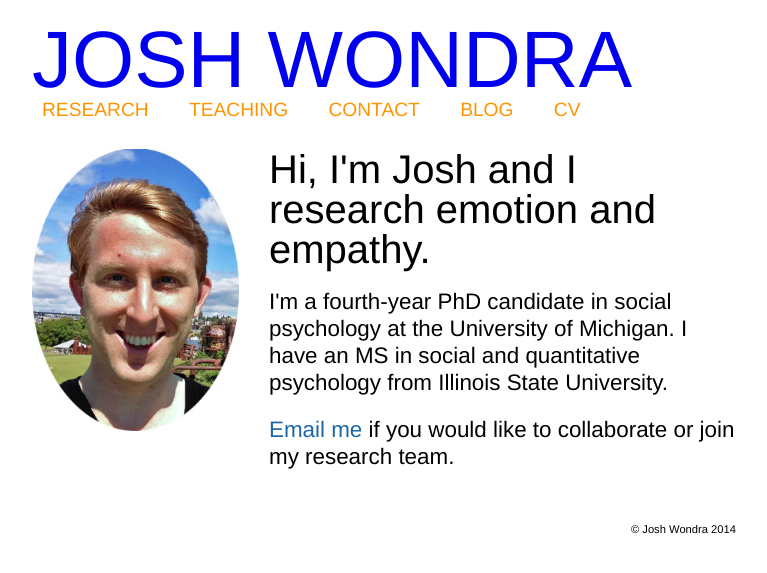
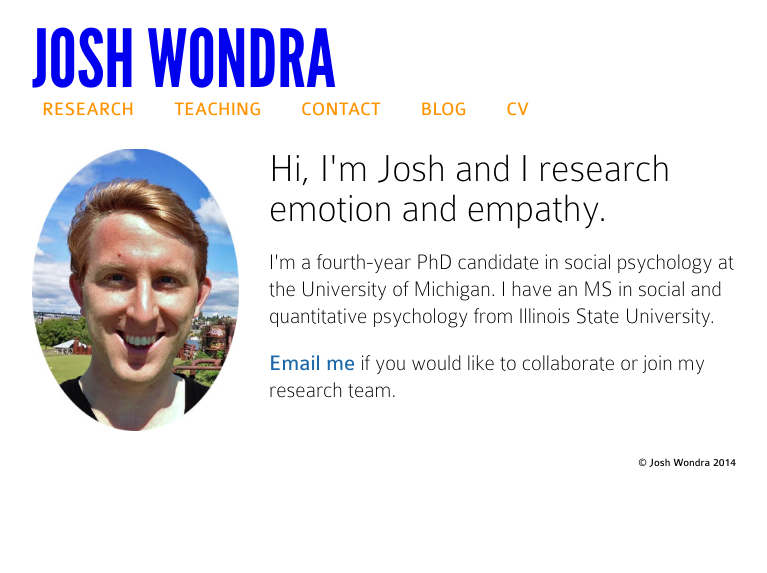
Before and after one commit to joshwondra/joshwondra.com, a Jekyll site: the page index.html, which Jekyll copies as it is, in a window 1280 px wide. Shown: the top 573 px of the page, without its empty margins (256-1023 px from the left). Built offline with Jekyll 4.4.1, drawn with Linux system fonts in a browser that asks for light colours.

Commit message:
Fix @font-face selectors

```diff
--- a/css/style.css
+++ b/css/style.css
@@ -42,6 +42,22 @@ h2 {
 }
 
 /* 3. TYPOGRAPHY */
+
+@font-face {
+	font-family: "League Gothic";
+	src: url("../fonts/LeagueGothic-Regular.otf") format("opentype");
+}
+
+@font-face {
+	font-family: "Colaborate-Thin";
+	src: url("../fonts/ColabThi.otf") format("opentype");
+}
+
+@font-face {
+	font-family: "Colaborate-Regular";
+	src: url("../fonts/ColabReg.otf") format("opentype");
+}
+
 /* 4. LINKS */
 
 a {
@@ -56,7 +72,6 @@ a {
 header {
 	color: #174469;
 	font-family: "League Gothic", helvetica, sans-serif;
-	src: url("../fonts/LeagueGothic-Regular.otf") format("opentype");
 	font-size: 5em;
 	text-transform: uppercase;
 }
@@ -71,7 +86,6 @@ header a:visited {
 	clear: both;
 	text-transform: uppercase;
 	font-family: "Colaborate-Regular", helvetica, sans-serif;
-	src: url("../fonts/ColabReg.otf") format("opentype");
 	font-size: 1.2em;
 }
 
@@ -103,7 +117,6 @@ header a:visited {
 #content {
 	margin-top: 30px;
 	font-family: "Colaborate-Thin", helvetica, sans-serif;
-	src: url("../fonts/ColabThi.otf") format("opentype");
 }
 
 #home-photo {
@@ -118,7 +131,6 @@ header a:visited {
 #copy a{
 	color: #1c67a7;
 	font-family: "Colaborate-Regular", helvetica, sans-serif;
-	src: url("../fonts/ColabReg.otf") format("opentype");
 }
 
 #copy a:hover{
@@ -150,6 +162,5 @@ small {
 	text-align: right;
 	background-color; black;
 	font-family: "Colaborate-Regular", helvetica, sans-serif;
-	src: url("../fonts/ColabReg.otf") format("opentype");
 	padding-top: 30px;
 }
```
